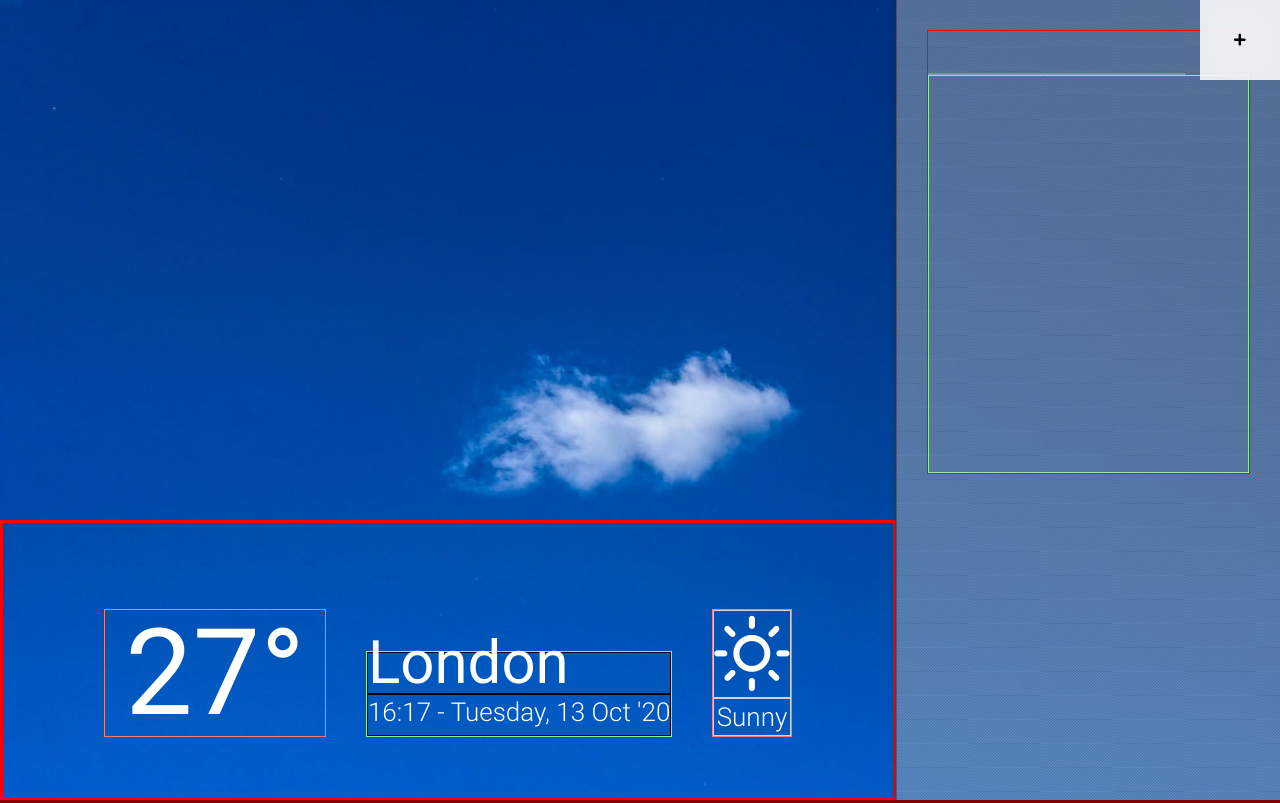
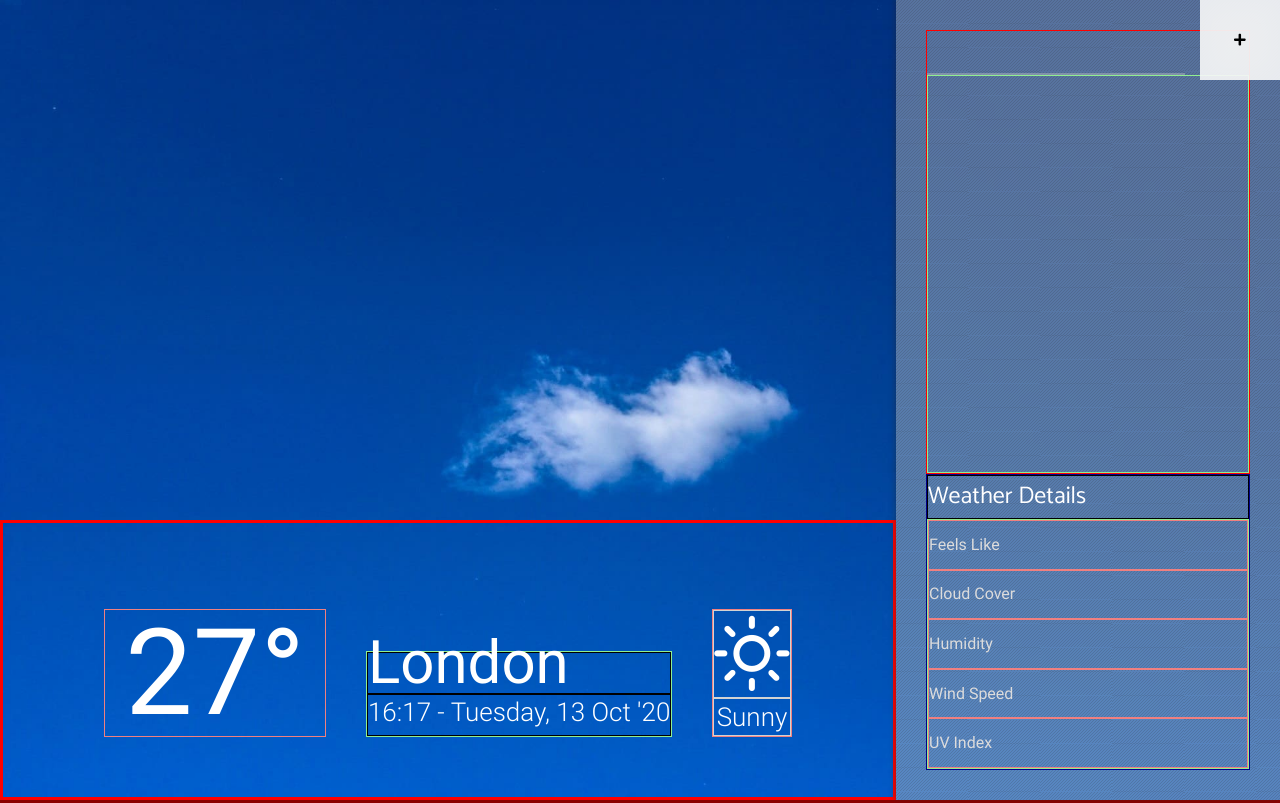
Before and after one commit to Rhelli/my.weather, a website built with webpack: page dist/index.html in a window 1280 px wide. Built offline with nearby package versions, Linux system fonts and the light colour scheme.

Commit message:
Finished Writing weatherDetails.js :
 - Added weatherSubtitle function for SoC and potential expansion abilitiy later on
 - Added detailsList function to create the weather details list elements

```diff
--- a/src/scripts/sidebar.js
+++ b/src/scripts/sidebar.js
@@ -1,10 +1,11 @@
 import * as generator from './domTool';
 import locationComponent from './locationManager';
+import weatherDetailsComponent from './weatherDetails';
 
 
 const sidebar = () => {
   const container = generator.elementGen('div', 'sidebar', 'sidebar');
-  container.appendChild(locationComponent());
+  container.append(locationComponent(), weatherDetailsComponent());
   return container;
 }
 
--- a/src/scripts/weatherDetails.js
+++ b/src/scripts/weatherDetails.js
@@ -0,0 +1,30 @@
+import * as generator from './domTool';
+
+const detailsSubtitle = () => {
+  const container = generator.elementGen('div', 'weather-details-subtitle', 'weatherDetailsSubtitle');
+  const text = generator.textGen('h5', 'Weather*Details', 'weather-details-text', 'weatherDetailsText', '*');
+  container.appendChild(text);
+  return container;
+}
+
+const detailsList = () => {
+  const container = generator.elementGen('div', 'weather-details-list', 'weatherDetailsList');
+  const detailTypesArray = ['Feels*Like', 'Cloud*Cover', 'Humidity', 'Wind*Speed', 'UV*Index'];
+  const detailsClasses = ['feels-like', 'cloud-cover', 'humidity', 'wind-speed', 'uv-index'];
+  const detailsIds = ['feelsLike', 'cloudCover', 'humidity', 'windSpeed', 'uvIndex'];
+  for (let i = 0; i < detailTypesArray.length; i++) {
+    const detailsContainer = generator.elementGen('div', `${detailsClasses[i]}-container`, `${detailsIds[i]}Container`);
+    const elementLabel = generator.textGen('p', `${detailTypesArray[i]}`, `${detailsClasses[i]}-label`, `${detailsIds[i]}Label`, '*');
+    const elementData = generator.textGen('p', '', `${detailsClasses[i]}-data`, `${detailsIds[i]}Data`);
+    detailsContainer.append(elementLabel, elementData);
+    container.appendChild(detailsContainer);
+  }
+  return container;
+}
+
+const assembleComponent = () => {
+  const weatherDetailsComponent = generator.componentBuilder('weather-details-component', 'weatherDetailsComponent', detailsSubtitle(), detailsList());
+  return weatherDetailsComponent;
+}
+
+export default assembleComponent;
--- a/src/styles/styles.scss
+++ b/src/styles/styles.scss
@@ -189,7 +189,6 @@ p {
   background: url('../assets/img/textures/diagonales-decalees.png'), rgba(174, 182, 191, 0.5);
   backdrop-filter: blur(5px);
   z-index: 2;
-  border-left: 1px solid  rgba(40,41,41,0.4);
   -webkit-box-shadow: -2px 0px 5px 0px rgba(40,41,41,0.29);
   -moz-box-shadow: -2px 0px 5px 0px rgba(40,41,41,0.29);
   box-shadow: -2px 0px 5px 0px rgba(40,41,41,0.29);
@@ -244,4 +243,55 @@ p {
       border: 1px solid lightgreen;
     }
   }
+
+  .weather-details-component {
+    display: flex;
+    height: 40%;
+    width: 100%;
+    flex-flow: column nowrap;
+    border: 1px solid darkblue;
+
+    .weather-details-subtitle {
+      display: flex;
+      height: 15%;
+      width: 100%;
+      justify-content: start;
+      align-items: center;
+      border: 1px solid black;
+
+      .weather-details-text {
+        font: 400 24px/24px $title-font;
+        color: white;
+      }
+    }
+
+    .weather-details-list {
+      display: flex;
+      height: 85%;
+      width: 100%;
+      flex-flow: column nowrap;
+      border: 1px solid lightgreen;
+
+      div {
+        display: flex;
+        align-items: center;
+        height: 20%;
+        border: 1px solid lightcoral;
+
+        p {
+          width: 50%;
+          font: 400 16px/16px $body-font;
+          color: #dcdcdc;
+        }
+
+        .feels-like-data,
+        .cloud-cover-data,
+        .humidity-data,
+        .wind-speed-data,
+        .uv-index-data {
+          text-align: right;
+        }
+      }
+    }
+  }
 }
```
